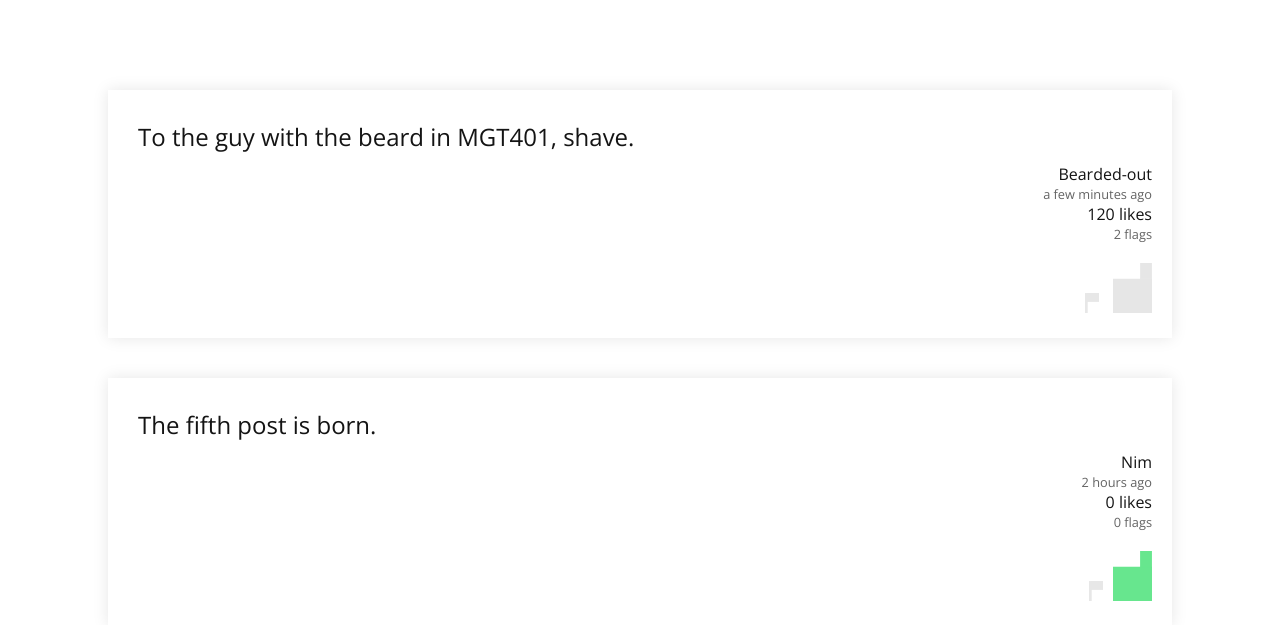
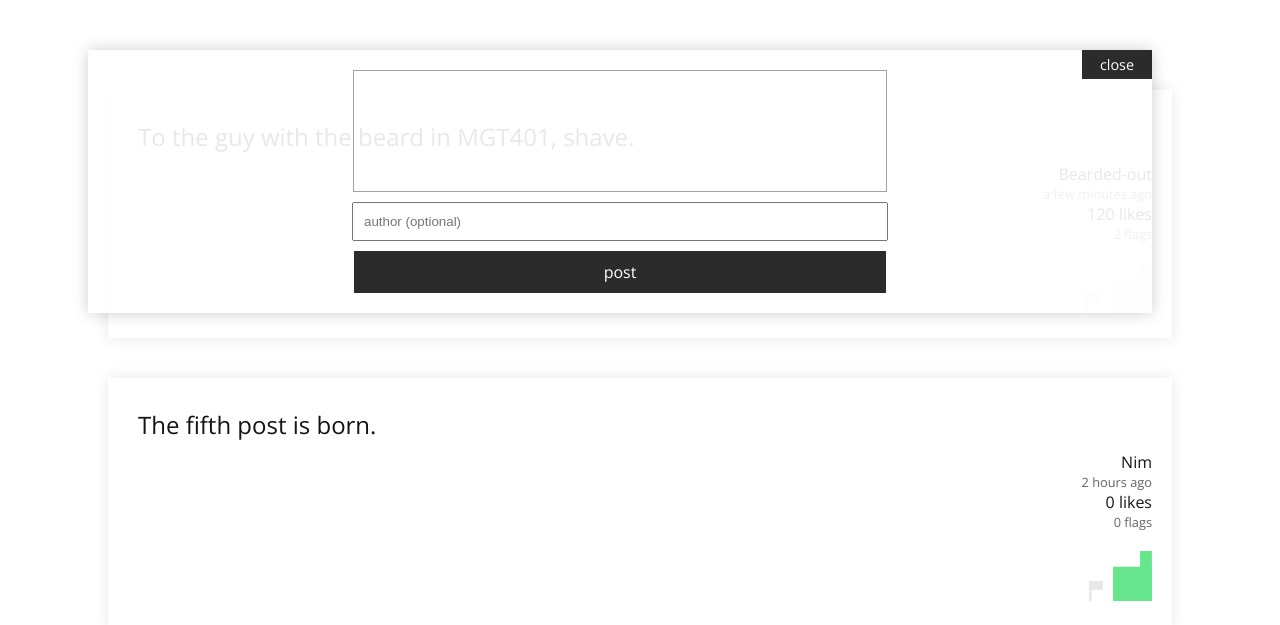
Before and after one commit to NimJay/spottedatutm, a PHP site: page / in a window 1280 px wide. Shown: the part 50-675 px from the top of the page. Run offline with PHP 8.4, Linux system fonts and the light colour scheme; data comes from the database, SQL or seed files in the repository; data that the repository does not hold is empty.

Commit message:
Style Poster

```diff
--- a/css/index.css
+++ b/css/index.css
@@ -111,3 +111,67 @@ body {
 	margin-right: 10px;
 	cursor: pointer;
 }
+
+
+
+/*-------------------------------- P O S T E R -------------------------------*/
+
+
+#poster {
+	width: 80%;
+	padding: 20px;
+	position: absolute;
+	top: 100px;
+	right: 10%;
+	text-align: center;
+	box-shadow: 0px 0px 15px 0px rgba(0, 0, 0, 0.2);
+	background-color: rgba(255, 255, 255, 0.9);
+	z-index: +2;
+}
+
+#poster-close {
+	font-size: 0.9rem;
+	width: 60px;
+	padding: 5px;
+	position: absolute;
+	top: 0px;
+	right: 0px;
+}
+
+#poster-close:hover {
+	color: rgb(255, 100, 80);
+	background-color: rgba(20, 20, 20, 0.9);
+}
+
+#poster-post {
+	font-size: 1rem;
+	width: 50%;
+	margin: auto;
+	margin-top: 10px;
+	padding: 10px;
+}
+
+#poster-post:hover {
+	color: rgb(100, 230, 140);
+}
+
+#poster-text {
+	padding: 10px;
+	text-align: left;
+	margin: auto;
+	height: 100px;
+	width: 50%;
+	border: 1px solid rgb(160, 160, 160);
+}
+
+#poster-author {
+	margin-top: 10px;
+	width: 50%;
+	padding: 10px;
+}
+
+.button {
+	color: rgb(255, 255, 255);
+	background-color: rgba(20, 20, 20, 0.9);
+	cursor: pointer;
+}
--- a/index.html
+++ b/index.html
@@ -44,6 +44,10 @@
 
 <!-- P O S T E R -->
 <div id="poster">
+	<div id="poster-close" class="button"> close </div>
+	<div id="poster-text" contenteditable=true> </div>
+	<input id="poster-author" type="text" placeholder="author (optional)">
+	<div id="poster-post" class="button"> post </div>
 </div>
 
 </body>
```
Also changed, not shown: js/index.js (+0 -8 lines).
